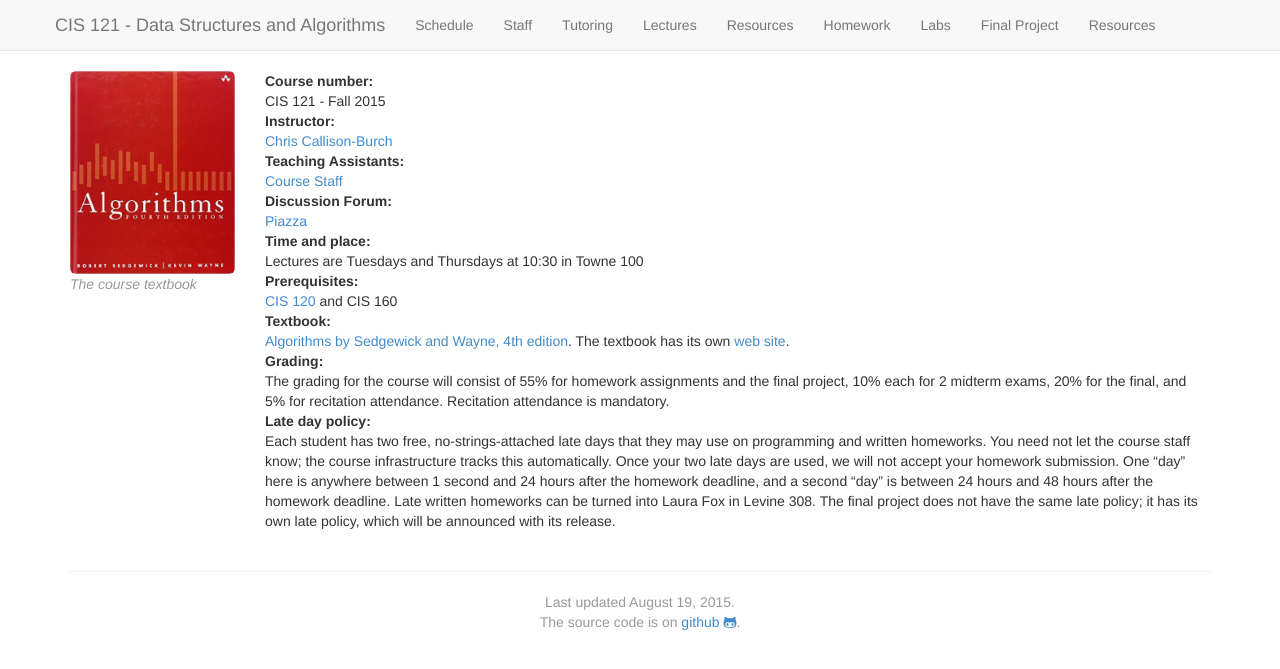
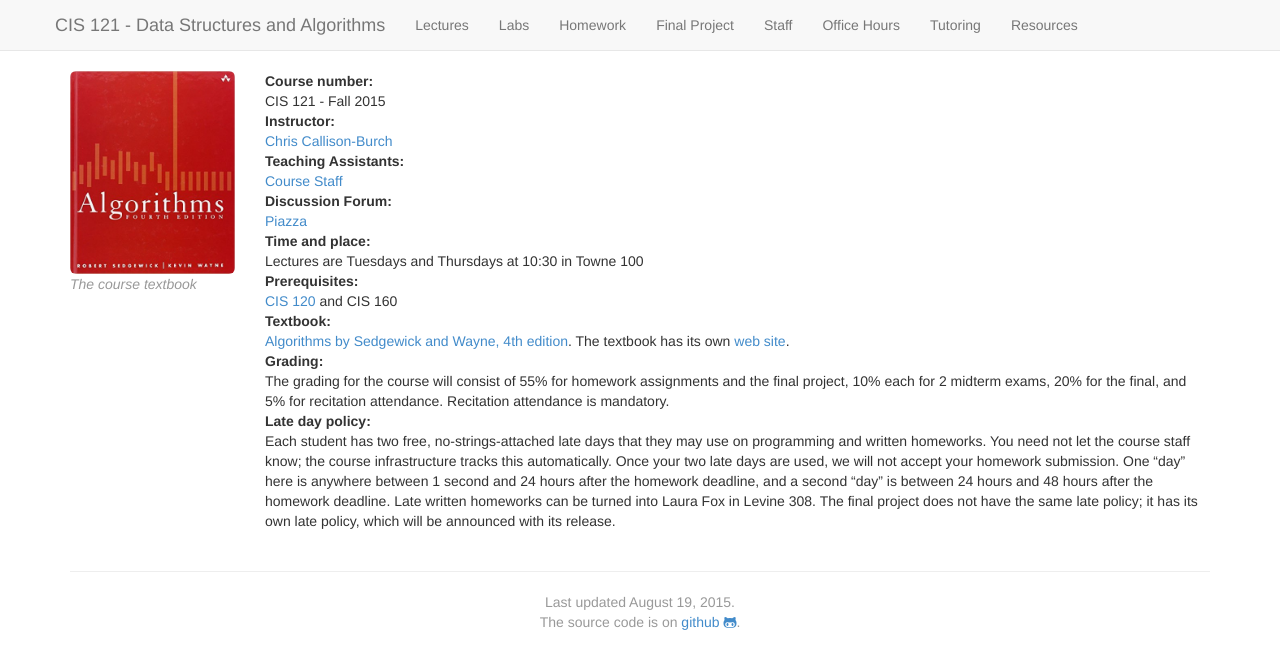
Before and after one commit to callison-burch/data-structures-and-algorithms, a Jekyll site: the page built from index.md, in a window 1280 px wide. Shown: the top 669 px of the page. Built offline with Jekyll 4.4.1, drawn with Linux system fonts in a browser that asks for light colours; nearby versions of some CDN libraries.

Commit message:
Re-organized the navigation

```diff
--- a/_layouts/default.html
+++ b/_layouts/default.html
@@ -47,28 +47,25 @@
         </div>
         <nav class="collapse navbar-collapse" role="navigation">
           <ul class="nav navbar-nav">
-            <li id="schedule"><a href="schedule.html">Schedule</a></li>
-            <li id="staff"><a href="staff.html">Staff</a></li>
-            <li id="tutoring"><a href="http://www.vpul.upenn.edu/tutoring/">Tutoring</a></li>
             <li id="lectures"><a href="lectures.html">Lectures</a></li>
-            <li id="resources"><a href="resources.html">Resources</a></li>
+            <li id="labs"><a href="labs.html">Labs</a>
+              <!-- <a class="dropdown-toggle" data-toggle="dropdown" href="#">Labs <span class="caret"></span></a>
+              <ol class="dropdown-menu">
+                <li><a href="lab1.html">Lab 1 (due XXX)</a></li>
+              </ol>-->
+            </li>
             <li id="homework"><a href="homework.html">Homework</a>
               <!-- <a class="dropdown-toggle" data-toggle="dropdown" href="#">Homework Assignments <span class="caret"></span></a>
               <ol class="dropdown-menu">
                 <li><a href="hw1.html">HW1 (due XXX)</a></li>
-              </ol>
-            </li> -->
-            </li>
-            <li id="labs"><a href="labs.html">Labs</a>
-              <!-- <a class="dropdown-toggle" data-toggle="dropdown" href="#">Labs <span class="caret"></span></a>
-              <ol class="dropdown-menu">
-                <li><a href="lab1.html">Lab 1 (due XXX)</a></li>
-              </ol>
-            </li> -->
-            </li>
-        </ol>
+              </ol> -->
             </li>
             <li id="project"><a href="project.html">Final Project</a></li>
+            <li id="staff"><a href="staff.html">Staff</a></li>
+            <li id="schedule"><a href="schedule.html">Office Hours</a></li>
+            <li id="tutoring"><a href="http://www.vpul.upenn.edu/tutoring/">Tutoring</a></li>
+
+            </li>
             <li id="resources"><a href="resources.html">Resources</a></li>
           </ul>
         </nav>
```
